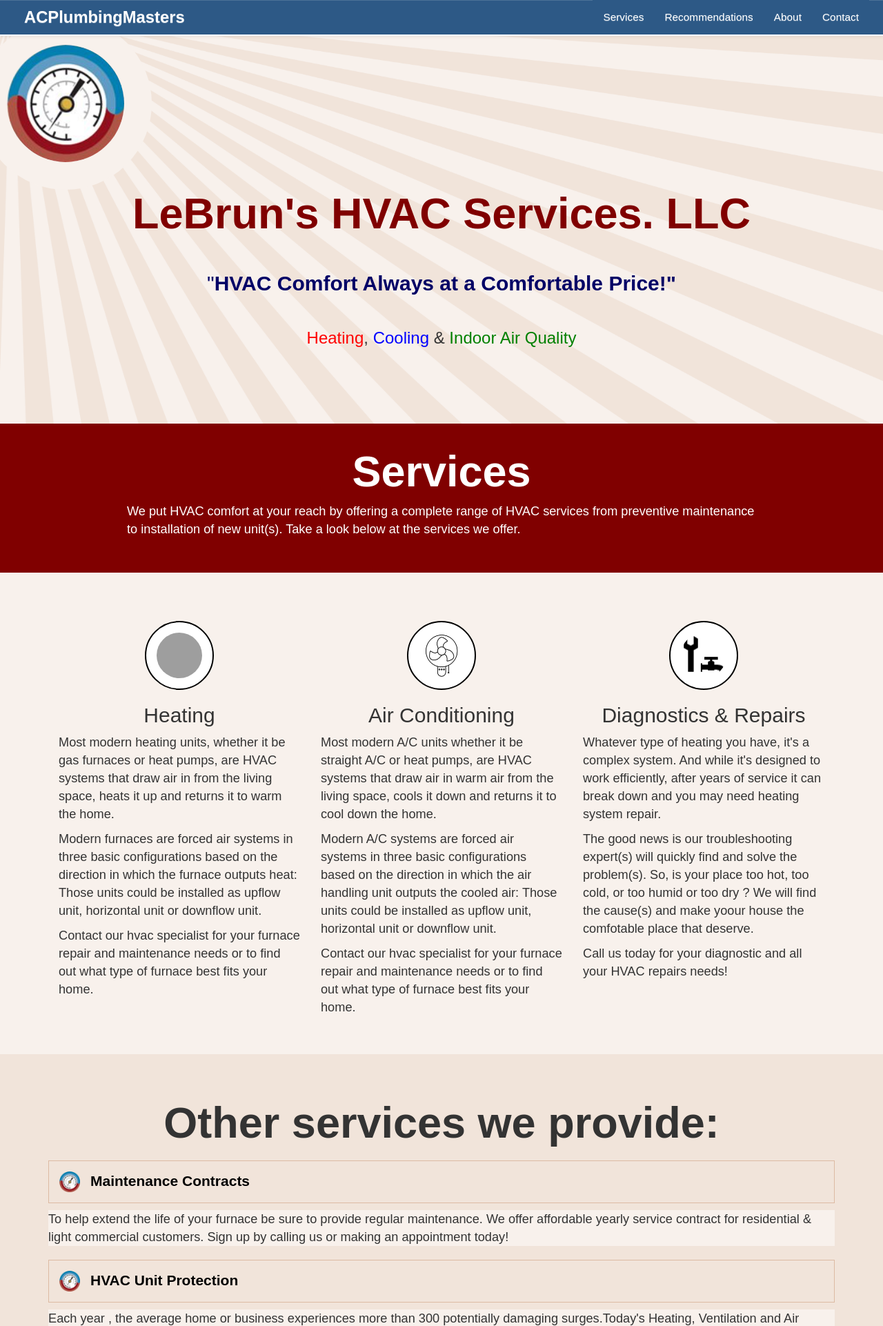
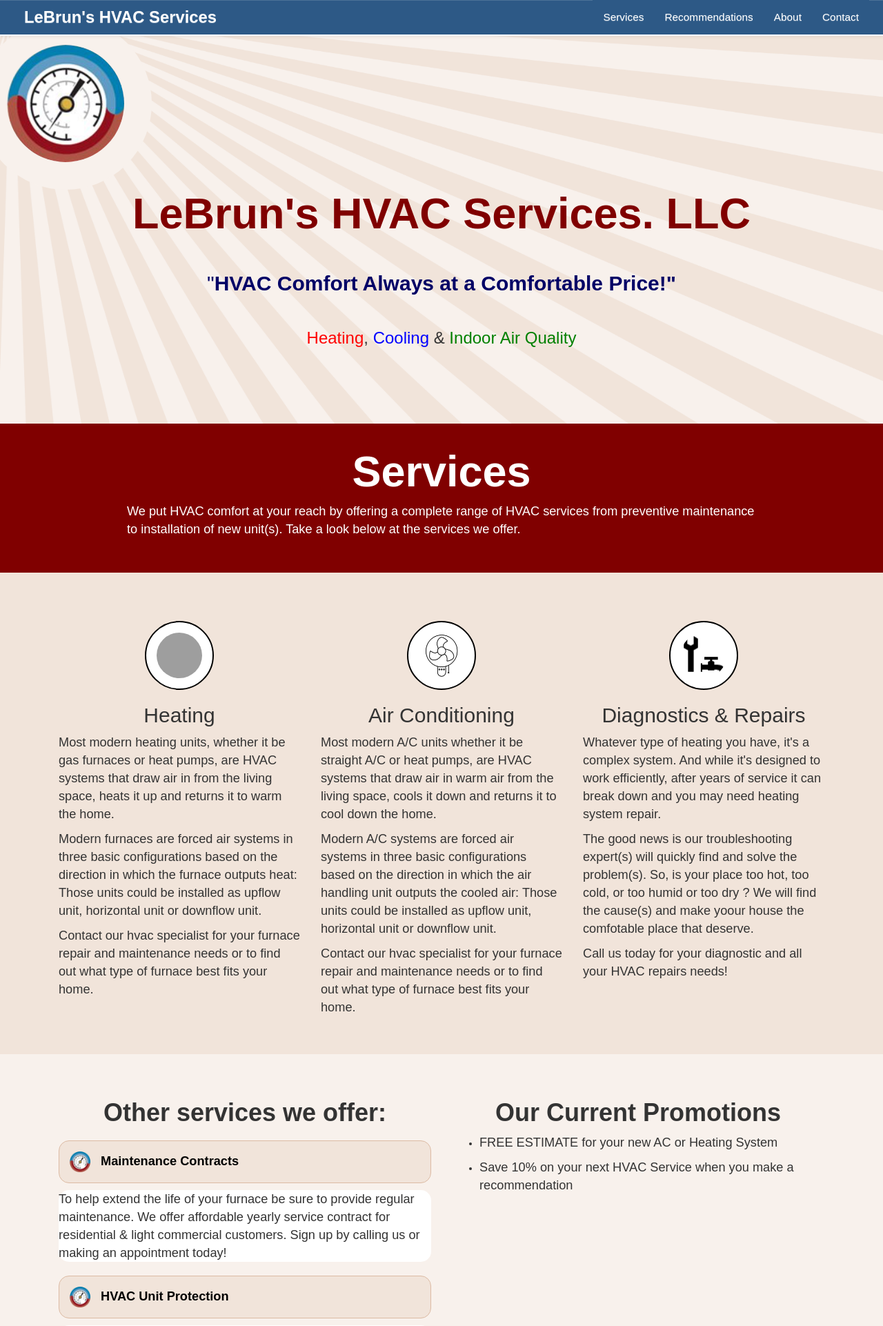
Before and after one commit to npaul007/acPlumbingMasters, a PHP site: page / in a window 1280 px wide. Shown: the top 1922 px of the page at 69% size. Run offline with PHP 8.4, Linux system fonts and the light colour scheme; some libraries are stand-ins or nearby versions; grey boxes are pictures that could not be loaded.

Commit message:
major style changes in footer, contact and services

```diff
--- a/css/style.css
+++ b/css/style.css
@@ -7,9 +7,10 @@
 body{
 	font-family: sans-serif;
 	/*background:linear-gradient(to bottom right, #f2e5d9 , #dfbe9f); */
+	overflow-x:none;
 }
 
-footer .container a{
+a{
 	color: #66ccff;
 }
 
@@ -277,17 +278,19 @@ p{
 	margin-top: 15px;
 }
 
-#accordion h3{
+#accordion h2{
 	background: #f1e4da;
 	color: black;
 	padding: 15px;
-	font-size: 1.5em;
 	font-weight: bold;
+	font-size: 1.3em;
 	border: 1.5px solid #dcbaa3;
+	border-radius: 15px;
 }
 
 #accordion div {
-	background: #f8f1ec;
+	background: #fff;
+	border-radius: 15px;
 }
 
 .ui-state-focus {
@@ -297,6 +300,12 @@ p{
 #tipsList li{
 	font-size: 1.3em;
 	margin-top: 15px;
+}
+
+@media screen and (max-width: 1000px){
+	.video-container{
+		margin-top: 20px;
+	}
 }
 
 @media screen and (max-width: 760px){
@@ -357,7 +366,7 @@ p{
 		margin-right: 5px;
 	}
 
-	#accordion h3{
+	#accordion h2{
 		font-size: 1.2em;
 	}
 
@@ -365,4 +374,8 @@ p{
 		margin-right: auto;
 		margin-left: auto;
 	}
+
+	.nestpro-text{
+		text-align: center;
+	}
 }
--- a/index.php
+++ b/index.php
@@ -41,7 +41,7 @@ My portfolio: https://github.com/npaul007
 		        <span class="icon-bar"></span>
 		        <span class="icon-bar"></span>
 		      </button>
-		      <a class="navbar-brand"><strong>ACPlumbingMasters</strong></a>
+		      <a class="navbar-brand"><strong>LeBrun's HVAC Services</strong></a>
 		    </div>
 		    <div class="collapse navbar-collapse" id="myNavbar">
 		      <ul class="nav navbar-nav navbar-right">
@@ -85,7 +85,7 @@ My portfolio: https://github.com/npaul007
 				</div>
 			</div>
 
-			<div class="row evenRow">
+			<div class="row oddRow">
 				<div class="container">
 					<div class="col-md-4">
 						<img src="images/1464235634_Icon_Element_Fire_03.png" class="center icon-png" alt="">
@@ -117,18 +117,19 @@ My portfolio: https://github.com/npaul007
 				</div>
 			</div>
 
-			<div class="row oddRow">
+			<div class="row evenRow">
 				<div class="container">
-					<h1 class="lead-header center-text"><strong>Other services we provide:</strong></h1>
+					<div class="col-md-6">
+						<h1 class="center-text"><strong>Other services we offer:</strong></h1>
 
 						<div id="accordion">
-					  <h3><img src="images/meter.png" class="accordionMetoerImg" alt="">Maintenance Contracts</h3>
+						  <h2><img src="images/meter.png" class="accordionMetoerImg" alt="">Maintenance Contracts</h2>
 						  <div>
 						    <p>
 						   To help extend the life of your furnace be sure to provide regular maintenance.  We offer affordable yearly service contract for residential & light commercial customers. Sign up by calling us or making an appointment today!
 						    </p>
 						  </div>
-					  <h3><img src="images/meter.png" class="accordionMetoerImg" alt="">HVAC Unit Protection</h3>
+						  <h2><img src="images/meter.png" class="accordionMetoerImg" alt="">HVAC Unit Protection</h2>
 						  <div>
 						    <p>
 						  Each year , the average home or business experiences more than 300 potentially damaging surges.Today's Heating, Ventilation and Air Conditioning (HVAC) Equipment is becoming more sensitive to this avoidable environmental condition.</p>
@@ -138,7 +139,7 @@ My portfolio: https://github.com/npaul007
 							Installation of a quality surge protector product to prevent or minimize the damage to your HVAC units. It removes the daily power surges and spikes from the local power company, it protects from lightning strikes and the life of your equipment as well. Get it installed today by calling us for an appointment now!
 							</p>
 						  </div>
-					  <h3><img src="images/meter.png" class="accordionMetoerImg" alt="">Water Damage Protection</h3>
+						  <h2><img src="images/meter.png" class="accordionMetoerImg" alt="">Water Damage Protection</h2>
 						  <div>
 							<p>The damage caused by excess condensation in your HVAC system is preventable. We offer brand names moisture prevention systems for your air conditioner, which monitors AC condensation and warns users when the level of condensation is unsafe.</p>
 							<p>Some of their caracteristics and benefits:</p>
@@ -151,7 +152,7 @@ My portfolio: https://github.com/npaul007
 								<li>Excellent for Rooftop Package Units</li>
 							</ul>
 						  </div>
-					  <h3><img src="images/meter.png" class="accordionMetoerImg" alt="">New Unit Install  & Upgrades</h3>
+						  <h2><img src="images/meter.png" class="accordionMetoerImg" alt="">New Unit Install  & Upgrades</h2>
 						  <div>
 						    <p>
 								Reduce Energy Costs &
@@ -161,6 +162,16 @@ My portfolio: https://github.com/npaul007
 								<p>Contact one our comfort advisers near you to schedule a no-cost analysis of the benefits and savings of replacing your system with a new energy efficient air conditioning and heating system.
 						    </p>
 						  </div>
+						</div>
+						<br/>
+					</div>
+
+					<div class="col-md-6">
+						<h1 class="center-text"><strong>Our Current Promotions</strong></h1>
+						<ul>
+							<li><p>FREE ESTIMATE for your new AC or Heating System</p></li>
+							<li><p>Save 10% on your next HVAC Service when you make a recommendation</p></li>
+						</ul>
 					</div>
 				</div>
 			</div>
@@ -176,6 +187,7 @@ My portfolio: https://github.com/npaul007
 			<div class="row evenRow">
 				<div class="container">
 					<ul id="tipsList">
+						<div class="col-md-6">
 						<li>Just as a tune-up for your car can improve your gas mileage, a yearly tune-up of your heating and cooling system can improve efficiency and comfort.You should tune up your HVAC unit yearly
 						Call us today for your Fall heating check up or for your Spring A/C check up.</li>
 
@@ -184,7 +196,9 @@ My portfolio: https://github.com/npaul007
 
 						<li>HVAC systems break down. Don't panic! Call us and we will quickly diagnose your system to pin point the problems then making the appropriate recommendations to fix the problems.
 						</li>
+						</div>
 
+						<div class="col-md-6">
 						<li>Improves system performance
 						Increases energy efficiency
 						Reduces energy cost
@@ -198,6 +212,7 @@ My portfolio: https://github.com/npaul007
 						Professionally  Installed Surge Protection:
 						Protects Against Lightning
 						Protects against Utility Grid "Spikes"and Extends the Life of your equipment.</li>
+						</div>
 					</ul>
 				</div>
 			</div>
@@ -206,8 +221,7 @@ My portfolio: https://github.com/npaul007
 				<div class="container">
 					<header>
 						<h1 class="lead-header center-text"><strong>About Us</strong></h1>
-						<p class="center-text">Lebrun's HVAC Services provides cooling, heating, and Indoor Air Quality services  with a knowledgeable team of trained specialist(s) w
-						ho have the professional background to get the job done right. Guaranteed.</p>
+						<p class="center-text">Lebrun's HVAC Services provides cooling, heating, and Indoor Air Quality services  with a knowledgeable team of trained specialist(s) who have the professional background to get the job done right. Guaranteed.</p>
 					</header>
 				</div>
 			</div>
@@ -235,12 +249,12 @@ My portfolio: https://github.com/npaul007
 					<br/>
 					<article>
 						<div class="col-md-5">
-							<p>We are also an <strong>Approved</strong>  NEST PRO Installer in the DC Metro Area !</p>
-							<p>Click this  video to see how Nest products could save you more than just money !</p>
-							<a href="https://nest.com/" target="_blank">
+							<p class="nestpro-text">We are also an <strong>Approved</strong>  NEST PRO Installer in the DC Metro Area !</p>
+							<p class="nestpro-text">Click this  video to see how Nest products could save you more than just money !</p>
+							<br/>
+							<a href="https://nest.com/" target="_blank" class="nestImg-container">
 								<img src="images/nest.jpg" class="img-responsive" id="nestImg"  alt="">
 							</a>
-							<br/>
 						</div>
 						<div class="col-md-7">
 							<div class="video-container">
@@ -258,21 +272,16 @@ My portfolio: https://github.com/npaul007
 			</div>
 
 			<div class="row evenRow" id="contactRow">
-				<h1 class="center-text lead-header"><strong>Give us a Call!</strong></h1>
-				<h1 class="center-text"><a href="tel:301-613-1392">&#9742 301.613.1392</a></h1>
+				<div class="col-md-4 center-text">
+					<h1 class="lead-header"><strong>Contact Us</strong></h1>
+					<h3>tel:<a href="tel:301-613-1392">+301-613-1392</a></h3>
+					<h3>fax:301-497-1945</h3>
+					<h3>email:<a href="mailto:prstech1@gmail.com">prstech1@gmail.com</a> </h3>
+				</div>
 
-				<br/>
-
-				<h2 class="center-text">Or ....</h2>
-
-				<br/>
-
-				<h1 class="center-text lead-header"><strong>Send us a Message!</strong></h1>
-
-				<br/>
-
+				<div class="col-md-8">
+					<div class="row">
 						<form action="index.php" method="post" id="messageForm">
-					<div class="container">
 							<div class="col-md-6">
 								<input type="text"  name="firstName" placeholder="your first name" class="text-input center form-control" required>
 								<input type="text"  name="lastName" placeholder="your last name" class="text-input center form-control" required>
@@ -281,18 +290,19 @@ My portfolio: https://github.com/npaul007
 								<input type="email"  name="email" placeholder="your e-mail" class="text-input center form-control" required>
 								<input type="text"  name="phoneNumber" placeholder="your phone number" class="text-input center form-control" required>
 							</div>
-						<br/>
+
+						</form>
 					</div>
-				</form>
 
-				<div class="container">
+					<div class="row">
 						<div class="col-md-12">
 							<textarea name="message" form="messageForm" cols="30" rows="10" class="text-input center form-control" placeholder="your message" required></textarea>
 
 							<br/>
 
-						<button class="btn btn-default hollow-button center" form="messageForm">Submit</button>
+							<button class="btn btn-default hollow-button center" form="messageForm">Send Message</button>
 
+						</div>
 					</div>
 				</div>
 			</div>
@@ -307,12 +317,10 @@ My portfolio: https://github.com/npaul007
 			</div>
 
 			<footer class="row footer">
-				<div class="container center-text">
-					<div class="inline-block"><p>&copy Lebrun's HVAC Services. LLC | </p></div>
-					<div class="inline-block"><p> tel:<a href="tel:301-613-1392">+301-613-1392</a> | </p></div>
-					<div class="inline-block"><p>fax:301-497-1945 | </p></div>
-					<div class="inline-block"><p><a href="mailto:prstech1@gmail.com">prstech1@gmail.com</a> | </p></div>
-					<div class="inline-block"><p>Laurel, MD  20723</p></div>
+				<div class="container">
+					<div class="inline-block">
+						<p>&copy Lebrun's HVAC Services. LLC. Laurel, MD  20723</p>
+					</div>
 				</div>
 			</footer>
 		</div>
```
Lines whose indentation alone changed are shown as unchanged.
